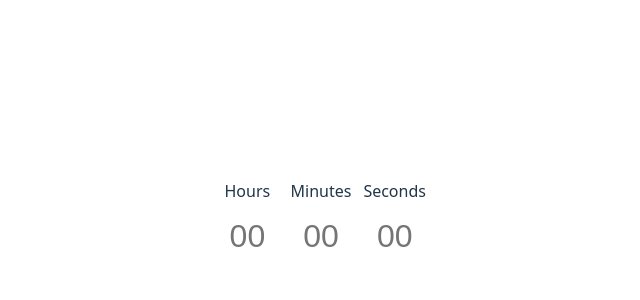
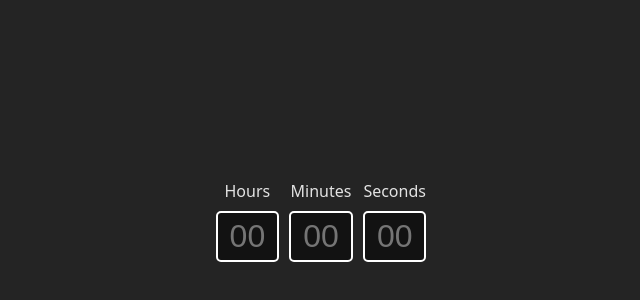
Before and after one commit to SanjeevMhn/workout-timer, a React (Vite) app: page / in a window 1280 px wide. Shown: the part 180-480 px from the top of the page, without its empty margins (319-959 px from the left). Built offline with nearby package versions, Linux system fonts and the light colour scheme; what nosleep.js would draw is missing.

Commit message:
[FIXED]: only in dark mode

```diff
--- a/src/index.css
+++ b/src/index.css
@@ -3,7 +3,7 @@
   line-height: 1.5;
   font-weight: 400;
 
-  color-scheme: light dark;
+  color-scheme: dark;
   color: rgba(255, 255, 255, 0.87);
   background-color: #242424;
 
@@ -49,7 +49,7 @@ button:focus-visible {
   outline: 4px auto -webkit-focus-ring-color;
 }
 
-@media (prefers-color-scheme: light) {
+/* @media (prefers-color-scheme: light) {
   :root {
     color: #213547;
     background-color: #ffffff;
@@ -60,4 +60,4 @@ button:focus-visible {
   button {
     background-color: #f9f9f9;
   }
-}
+} */
```
